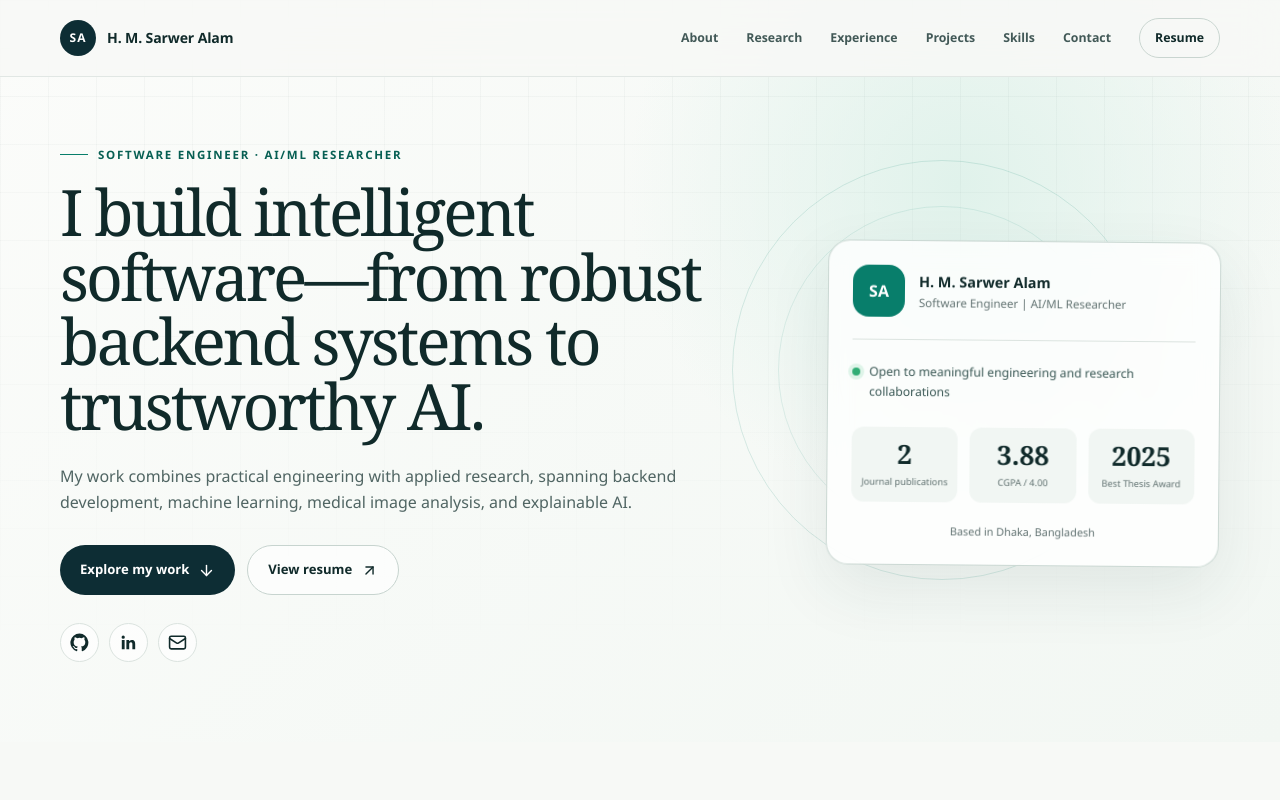
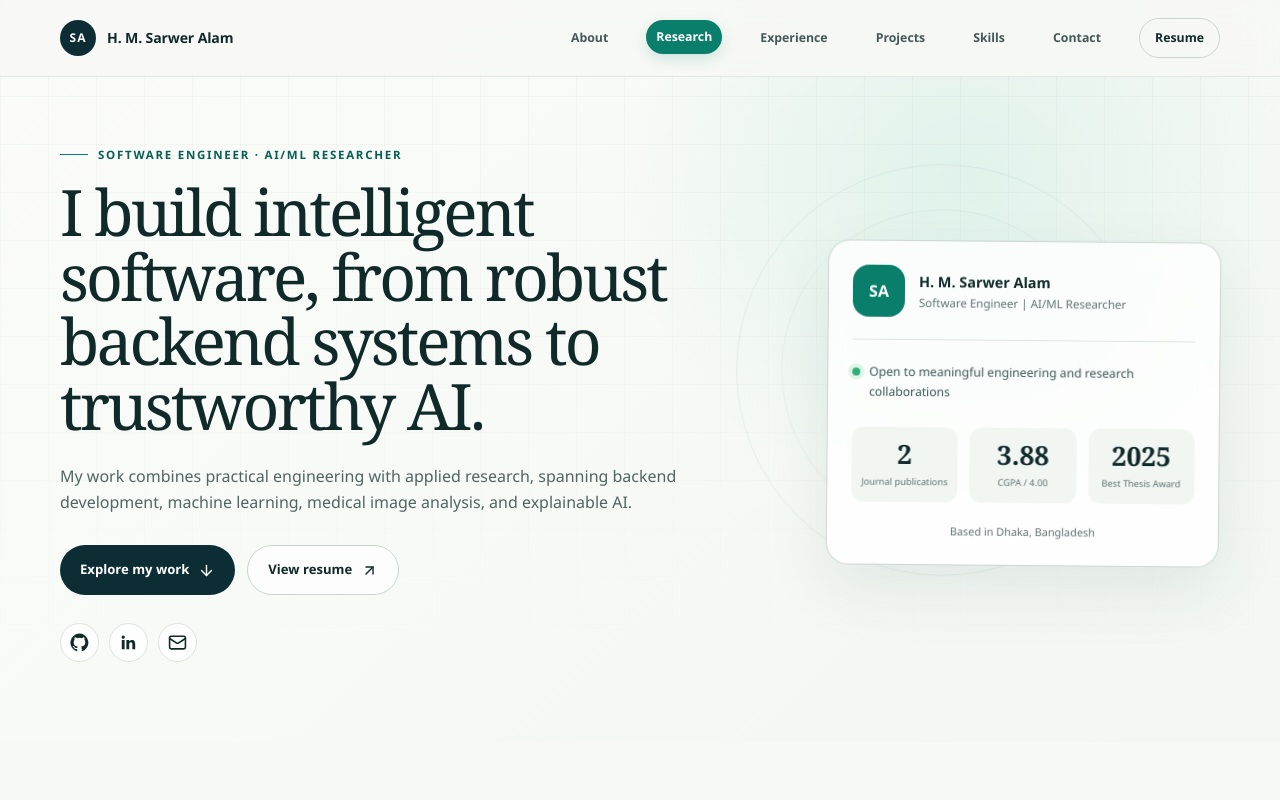
Before and after one commit to sarweralam867/hmsarweralam-portfolio, a Next.js app: page / in a window 1280 px wide. Shown: the top 800 px of the page. Built offline with nearby package versions, Linux system fonts and the light colour scheme.

Commit message:
Polish portfolio design and navigation experience

```diff
--- a/src/app/globals.css
+++ b/src/app/globals.css
@@ -32,19 +32,23 @@ a:focus-visible, button:focus-visible { outline: 3px solid #5bc8b5; outline-offs
 .brand span { display: grid; width: 36px; height: 36px; place-items: center; border-radius: 50%; background: var(--navy); color: white; font-size: .75rem; font-weight: 800; letter-spacing: .08em; }
 .brand strong { font-size: .88rem; letter-spacing: -.01em; }
 .desktop-nav { display: flex; align-items: center; gap: 28px; color: #425957; font-size: .77rem; font-weight: 700; }
-.desktop-nav a { transition: color .2s ease; }
+.desktop-nav a { transition: color .2s ease, background-color .2s ease, transform .2s ease; }
 .desktop-nav a:hover { color: var(--accent); }
+.desktop-nav a:not(.nav-cta) { padding: 7px 10px; border-radius: 999px; }
+.desktop-nav a:not(.nav-cta).active { background: var(--accent); color: white; box-shadow: 0 5px 15px rgba(8,126,107,.18); transform: translateY(-1px); }
 .desktop-nav .nav-cta { padding: 9px 15px; border: 1px solid #c9d5d0; border-radius: 999px; color: var(--ink); }
 .menu-button { display: none; border: 0; background: transparent; color: var(--ink); cursor: pointer; }
 .mobile-nav { position: absolute; top: 66px; right: 0; display: grid; width: min(300px, calc(100vw - 40px)); padding: 18px; border: 1px solid var(--line); border-radius: 16px; background: white; box-shadow: 0 20px 50px rgba(13,45,52,.15); }
 .mobile-nav a { padding: 11px 8px; font-size: .9rem; font-weight: 700; }
+.mobile-nav a.active { padding-inline: 13px; border-radius: 10px; background: #e2f3ed; color: var(--accent-dark); }
 
 .hero { position: relative; min-height: 680px; overflow: hidden; padding: 145px 0 80px; background: radial-gradient(circle at 75% 25%, #e0f2eb 0, transparent 30%), linear-gradient(135deg, #fbfcfa, #f2f7f3); }
 .hero::before { position: absolute; inset: 0; background-image: linear-gradient(rgba(16,42,42,.035) 1px, transparent 1px), linear-gradient(90deg, rgba(16,42,42,.035) 1px, transparent 1px); background-size: 48px 48px; content: ""; mask-image: linear-gradient(to bottom, black, transparent 90%); }
-.hero-glow { position: absolute; top: 160px; right: 10%; width: 420px; height: 420px; border: 1px solid rgba(8,126,107,.14); border-radius: 50%; }
+.hero-glow { position: absolute; top: 160px; right: 10%; width: 420px; height: 420px; border: 1px solid rgba(8,126,107,.14); border-radius: 50%; animation: glow-breathe 8s ease-in-out infinite; }
 .hero-glow::before, .hero-glow::after { position: absolute; border: 1px solid rgba(8,126,107,.1); border-radius: 50%; content: ""; }
 .hero-glow::before { inset: 45px; } .hero-glow::after { inset: 105px; }
 .hero-grid { position: relative; display: grid; grid-template-columns: minmax(0, 1.15fr) minmax(310px, .65fr); align-items: center; gap: 72px; }
+.hero-copy { animation: rise-in .7s cubic-bezier(.2,.75,.25,1) both; }
 .hero-eyebrow { display: flex; align-items: center; gap: 10px; }
 .hero-eyebrow span { width: 28px; height: 1px; background: var(--accent); }
 .hero h1 { max-width: 760px; margin: 0; font-family: var(--font-serif), serif; font-size: clamp(3rem, 5vw, 4.75rem); font-weight: 500; line-height: 1.01; letter-spacing: -.045em; }
@@ -57,7 +61,7 @@ a:focus-visible, button:focus-visible { outline: 3px solid #5bc8b5; outline-offs
 .social-row { display: flex; gap: 10px; margin-top: 28px; }
 .social-row a { display: grid; width: 39px; height: 39px; place-items: center; border: 1px solid var(--line); border-radius: 50%; background: rgba(255,255,255,.7); transition: color .2s, border .2s; }
 .social-row a:hover { border-color: var(--accent); color: var(--accent); }
-.identity-card { max-width: 400px; padding: 24px; border: 1px solid rgba(190,207,201,.8); border-radius: 22px; background: rgba(255,255,255,.78); box-shadow: 0 24px 65px rgba(29,70,68,.09); backdrop-filter: blur(12px); transform: rotate(.5deg); }
+.identity-card { max-width: 400px; padding: 24px; border: 1px solid rgba(190,207,201,.8); border-radius: 22px; background: rgba(255,255,255,.78); box-shadow: 0 24px 65px rgba(29,70,68,.09); backdrop-filter: blur(12px); transform: rotate(.5deg); animation: card-in .8s .12s cubic-bezier(.2,.75,.25,1) both; }
 .identity-top { display: flex; align-items: center; gap: 14px; }
 .monogram { display: grid; width: 52px; height: 52px; flex: 0 0 auto; place-items: center; border-radius: 16px; background: var(--accent); color: white; font-weight: 800; }
 .identity-top p { margin: 0; color: var(--muted); font-size: .72rem; }.identity-top .identity-name { color: var(--ink); font-size: .9rem; font-weight: 800; }
@@ -115,6 +119,24 @@ a:focus-visible, button:focus-visible { outline: 3px solid #5bc8b5; outline-offs
 .contact-section { padding: 110px 0; background: var(--accent); color: white; text-align: center; }.contact-inner { max-width: 900px; }.contact-section .eyebrow { color: #c4f2e7; }.contact-inner > p:not(.eyebrow) { max-width: 650px; margin: 24px auto; color: #d7f1eb; }.contact-email { display: inline-flex; align-items: center; gap: 10px; margin-top: 15px; border-bottom: 1px solid rgba(255,255,255,.55); font-family: var(--font-serif), serif; font-size: clamp(1.25rem, 3vw, 2rem); }.contact-links { display: flex; flex-wrap: wrap; justify-content: center; gap: 10px; margin-top: 42px; }.contact-links a { display: inline-flex; align-items: center; gap: 8px; padding: 10px 15px; border: 1px solid rgba(255,255,255,.27); border-radius: 999px; font-size: .75rem; font-weight: 700; transition: background .2s; }.contact-links a:hover { background: rgba(255,255,255,.12); }
 footer { padding: 25px 0; background: #09252c; color: #8da7a5; font-size: .68rem; }.footer-inner { display: flex; justify-content: space-between; gap: 20px; }.footer-inner p { margin: 0; }.footer-inner a { color: #c1d2d0; }
 
+.reveal-section { opacity: 0; transform: translateY(20px); transition: opacity .65s ease, transform .65s cubic-bezier(.2,.75,.25,1); }
+.reveal-section.is-visible { opacity: 1; transform: translateY(0); }
+
+@keyframes rise-in {
+  from { opacity: 0; transform: translateY(18px); }
+  to { opacity: 1; transform: translateY(0); }
+}
+
+@keyframes card-in {
+  from { opacity: 0; transform: translateY(22px) rotate(.5deg); }
+  to { opacity: 1; transform: translateY(0) rotate(.5deg); }
+}
+
+@keyframes glow-breathe {
+  0%, 100% { opacity: .65; transform: scale(.98); }
+  50% { opacity: 1; transform: scale(1.03); }
+}
+
 @media (max-width: 900px) {
   .desktop-nav { display: none; }.menu-button { display: grid; place-items: center; }
   .hero-grid { grid-template-columns: 1fr; gap: 55px; }.identity-card { max-width: 440px; transform: none; }
@@ -136,5 +158,6 @@ footer { padding: 25px 0; background: #09252c; color: #8da7a5; font-size: .68rem
 }
 
 @media (prefers-reduced-motion: reduce) {
-  html { scroll-behavior: auto; } *, *::before, *::after { scroll-behavior: auto!important; transition-duration: .01ms!important; }
+  html { scroll-behavior: auto; } *, *::before, *::after { animation: none!important; scroll-behavior: auto!important; transition-duration: .01ms!important; }
+  .reveal-section { opacity: 1; transform: none; }
 }
--- a/src/app/page.tsx
+++ b/src/app/page.tsx
@@ -8,12 +8,14 @@ import { Hero } from "@/components/Hero";
 import { Navbar } from "@/components/Navbar";
 import { Projects } from "@/components/Projects";
 import { Research } from "@/components/Research";
+import { ScrollEffects } from "@/components/ScrollEffects";
 import { Skills } from "@/components/Skills";
 
 export default function Home() {
   return (
     <>
       <Navbar />
+      <ScrollEffects />
       <main>
         <Hero />
         <About />
--- a/src/components/Navbar.tsx
+++ b/src/components/Navbar.tsx
@@ -1,11 +1,37 @@
 "use client";
 
 import { Menu, X } from "lucide-react";
-import { useState } from "react";
+import { useEffect, useState } from "react";
 import { navigation, portfolio } from "@/data/portfolio";
 
 export function Navbar() {
   const [open, setOpen] = useState(false);
+  const [activeSection, setActiveSection] = useState("");
+
+  useEffect(() => {
+    const sectionIds = navigation.map((item) => item.href.slice(1));
+
+    const updateActiveSection = () => {
+      const marker = window.scrollY + window.innerHeight * 0.35;
+      let current = "";
+
+      for (const id of sectionIds) {
+        const section = document.getElementById(id);
+        if (section && section.offsetTop <= marker) current = `#${id}`;
+      }
+
+      setActiveSection(current);
+    };
+
+    updateActiveSection();
+    window.addEventListener("scroll", updateActiveSection, { passive: true });
+    window.addEventListener("resize", updateActiveSection);
+
+    return () => {
+      window.removeEventListener("scroll", updateActiveSection);
+      window.removeEventListener("resize", updateActiveSection);
+    };
+  }, []);
 
   return (
     <header className="nav-shell">
@@ -16,7 +42,14 @@ export function Navbar() {
         </a>
         <div className="desktop-nav">
           {navigation.map((item) => (
-            <a key={item.href} href={item.href}>{item.label}</a>
+            <a
+              className={activeSection === item.href ? "active" : undefined}
+              key={item.href}
+              href={item.href}
+              aria-current={activeSection === item.href ? "location" : undefined}
+            >
+              {item.label}
+            </a>
           ))}
           <a className="nav-cta" href={portfolio.links.resume} target="_blank">Resume</a>
         </div>
@@ -32,7 +65,15 @@ export function Navbar() {
         {open ? (
           <div className="mobile-nav">
             {navigation.map((item) => (
-              <a key={item.href} href={item.href} onClick={() => setOpen(false)}>{item.label}</a>
+              <a
+                className={activeSection === item.href ? "active" : undefined}
+                key={item.href}
+                href={item.href}
+                aria-current={activeSection === item.href ? "location" : undefined}
+                onClick={() => setOpen(false)}
+              >
+                {item.label}
+              </a>
             ))}
             <a href={portfolio.links.resume} target="_blank">Download resume</a>
           </div>
--- a/src/data/portfolio.ts
+++ b/src/data/portfolio.ts
@@ -30,7 +30,7 @@ export const portfolio = {
   title: "Software Engineer | AI/ML Researcher",
   eyebrow: "Software Engineer · AI/ML Researcher",
   headline:
-    "I build intelligent software—from robust backend systems to trustworthy AI.",
+    "I build intelligent software, from robust backend systems to trustworthy AI.",
   intro:
     "My work combines practical engineering with applied research, spanning backend development, machine learning, medical image analysis, and explainable AI.",
   email: "Sarweralam867@gmail.com",
@@ -84,8 +84,8 @@ export const portfolio = {
       doi: "10.28991/ESJ-2026-010-03-03",
       href: "https://doi.org/10.28991/ESJ-2026-010-03-03",
       contribution:
-        "Co-developed a hybrid CNN–Transformer model with explainable AI for leukocyte classification.",
-      tags: ["Explainable AI", "CNN–Transformer", "Leukocyte classification"],
+        "Co-developed a hybrid CNN Transformer model with explainable AI for leukocyte classification.",
+      tags: ["Explainable AI", "CNN Transformer", "Leukocyte classification"],
     },
     {
       type: "Conference paper",
@@ -103,11 +103,11 @@ export const portfolio = {
     {
       organization: "BNX Network Inc.",
       role: "Software Engineer Junior · formerly Trainee Software Engineer",
-      period: "April 2025 — Present",
+      period: "April 2025 to Present",
       location: "Naperville, IL, USA · Dhaka, Bangladesh",
       highlights: [
         "Develop and deploy ML/AI solutions using Random Forest, XGBoost, SVM, Isolation Forest, and FastAPI.",
-        "Build backend services with FastAPI and custom TCP server–client architecture, plus web applications with Django.",
+        "Build backend services with FastAPI and custom TCP server-client architecture, plus web applications with Django.",
         "Integrate solutions into C# .NET applications and contribute to testing, validation, debugging, and performance improvement.",
         "Contribute to SecVA Protector, iConnectNow, IT Bot, and MSP-related systems under senior engineering guidance.",
       ],
@@ -115,7 +115,7 @@ export const portfolio = {
     {
       organization: "BRAC University",
       role: "Student Tutor · Undergraduate Teaching Assistant, CSE",
-      period: "May 2023 — April 2024",
+      period: "May 2023 to April 2024",
       location: "Dhaka, Bangladesh",
       highlights: [
         "Provided 12 hours of weekly support in programming, debugging, and problem solving.",
@@ -133,7 +133,7 @@ export const portfolio = {
       tools: ["Python", "SentenceTransformer", "TF-IDF", "BeautifulSoup"],
     },
     {
-      title: "Ask My PDF — Local RAG Chatbot",
+      title: "Ask My PDF: Local RAG Chatbot",
       category: "RAG / Local LLM",
       description:
         "An offline document assistant combining PDF extraction, chunking, sentence embeddings, FAISS retrieval, and local TinyLlama inference.",
@@ -166,7 +166,7 @@ export const portfolio = {
     {
       school: "BRAC University",
       degree: "B.Sc. in Computer Science and Engineering",
-      period: "2020 — 2024",
+      period: "2020 to 2024",
       detail: "CGPA 3.88/4.00 · Vice Chancellor’s List (4 semesters) · Dean’s List (5 semesters)",
     },
     {
@@ -184,21 +184,21 @@ export const portfolio = {
   ],
   awards: [
     {
-      title: "Best Thesis Award — Spring 2024",
+      title: "Best Thesis Award, Spring 2024",
       organization: "BRAC University",
       date: "February 28, 2025",
       detail: "Recognized for research on unsupervised segmentation for renal calculi and carcinoma analysis.",
     },
     {
-      title: "Senior Executive — Communications & Marketing",
+      title: "Senior Executive, Communications & Marketing",
       organization: "BRAC University Computer Club",
-      date: "2021 — 2023",
+      date: "2021 to 2023",
       detail: "Led and organized communication and marketing efforts for club events and activities.",
     },
     {
-      title: "House Vice Captain — MJ House",
+      title: "House Vice Captain, MJ House",
       organization: "Bir Shreshtha Noor Mohammad Public College",
-      date: "2018 — 2019",
+      date: "2018 to 2019",
       detail: "Helped oversee house activities, events, and competitions.",
     },
   ],
```
Also changed, not shown: src/components/ScrollEffects.tsx (added, +33 -0 lines), 1 other file (tests, documents, lock files or other folders).
